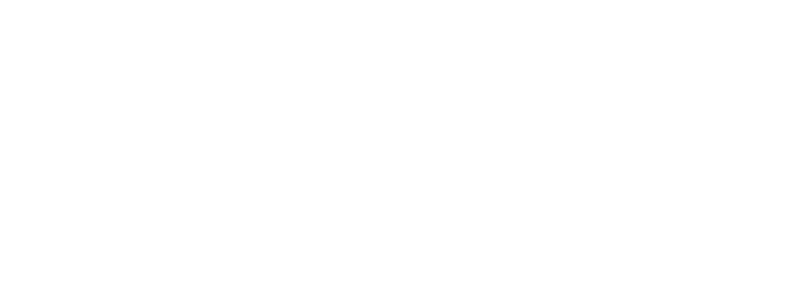
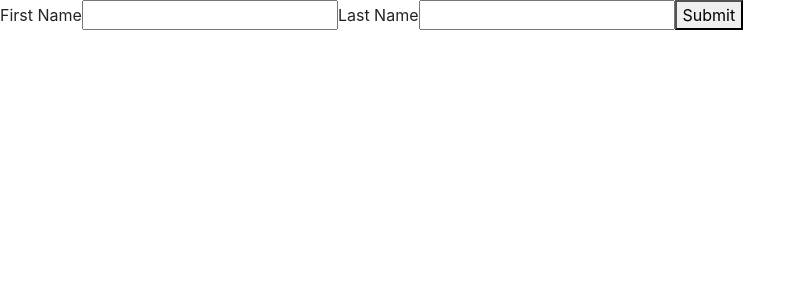
Before and after one commit to Aleksey-Koren/solar-front, a React (Create React App) app: page /api/login in a window 1280 px wide. Before the commit this address had no page. Shown: the top 300 px of the page, without its empty margins (0-805 px from the left). Built offline with nearby package versions, Linux system fonts and the light colour scheme.

Commit message:
login form first working version

```diff
--- a/package.json
+++ b/package.json
@@ -34,7 +34,8 @@
     "styled-components": "^5.3.5",
     "typescript": "^4.6.3",
     "web-vitals": "^2.1.4",
-    "yap": "^0.0.2"
+    "yap": "^0.0.2",
+    "yup": "^0.32.11"
   },
   "scripts": {
     "start": "react-scripts start",
--- a/src/App.tsx
+++ b/src/App.tsx
@@ -3,6 +3,8 @@
 import {BrowserRouter} from "react-router-dom";
 import {Route, Routes} from "react-router";
 import {axiosApi} from "./http/axios";
+
+import LoginForm from "./components/LoginForm"
 
 function App() {
 
@@ -14,7 +16,7 @@
                         <button onClick={() => axiosApi.get("users/1")}>CLICK</button>
                     </>
                 }/>
-                <Route path={"/login"} element={<>LOGIN</>}/>
+                <Route path={"api/login"} element={<LoginForm/>}/>
                 <Route path={"/registration"} element={<>REGISTRATION</>}/>
             </Routes>
         </BrowserRouter>
--- /dev/null
+++ b/src/components/LoginForm.tsx
@@ -0,0 +1,93 @@
+import {Form, Formik, FormikHelpers, Field, ErrorMessage} from 'formik';
+import * as Yup from 'yup';
+import {User} from "../model/User";
+import {Builder} from "builder-pattern";
+import {login} from "../service/authService";
+import {AxiosResponse} from "axios";
+import {Token} from "../model/Token";
+import React, {useState} from "react";
+import {useNavigate} from "react-router-dom";
+
+interface FormikValues {
+    login: string;
+    password: string;
+}
+
+enum LoginStatus {
+    Refreshed,
+    InvalidCredentials,
+    Blocked
+}
+
+interface State {
+    status: LoginStatus;
+}
+
+const hasToken: (resp: AxiosResponse<Token, any>) => boolean = function(resp) {
+    return resp.data.data !== null;
+}
+
+const invalidCredentials: (resp: AxiosResponse<Token, any>) => boolean = function(resp) {
+    return resp.data.data === null && resp.data.blocked === null;
+}
+const isBlocked: (resp: AxiosResponse<Token, any>) => boolean = function(resp) {
+    return resp.data.data === '' && resp.data.blocked !== null;
+}
+
+const LoginForm: React.FC = () => {
+
+    const [state, setState] = useState<State>({status: LoginStatus.Refreshed});
+    //from 'react-router' or from 'react-router-dom'?
+    const navigate = useNavigate();
+
+    const onSubmit = (values: FormikValues, actions: FormikHelpers<FormikValues>) => {
+
+        const user: User = Builder<User>()
+            .login(values.login)
+            .password(values.password)
+            .build();
+
+        login(user).then(resp => {
+            if(hasToken(resp)) {
+                localStorage.setItem('auth_token', resp.data.data);
+                actions.setSubmitting(false);
+                navigate('/')
+            } else if (invalidCredentials(resp)) {
+                setState({...state, status: LoginStatus.InvalidCredentials});
+                actions.resetForm();
+            } else if (isBlocked(resp)) {
+                setState({...state, status: LoginStatus.Blocked});
+                actions.resetForm();
+            }
+        });
+
+    }
+
+    return (
+        <Formik
+            initialValues={{login: '', password: ''}}
+            validationSchema={
+                Yup.object({
+                    login: Yup.string().min(3, 'Have to b e at least 3 characters length').required('Required'),
+                    password: Yup.string().min(3, 'Have to be at least 3 characters length').required('Required')
+                })
+            }
+            onSubmit={onSubmit}
+        >
+            <Form>
+                <label htmlFor="login">First Name</label>
+                <Field name="login" type="text" />
+                <ErrorMessage name="login" />
+
+                <label htmlFor="password">Last Name</label>
+                <Field name="password" type="text" />
+                <ErrorMessage name="password" />
+
+                <button type="submit">Submit</button>
+            </Form>
+        </Formik>
+
+    )
+}
+
+export default LoginForm;
--- a/src/model/Token.ts
+++ b/src/model/Token.ts
@@ -1,4 +1,5 @@
 export class Token {
     data: string = null;
     onHack: boolean = null;
+    blocked: number = null;
 }
```
Also changed, not shown: public/index.html (line endings or trailing spaces), 1 other file (tests, documents, lock files or other folders).
